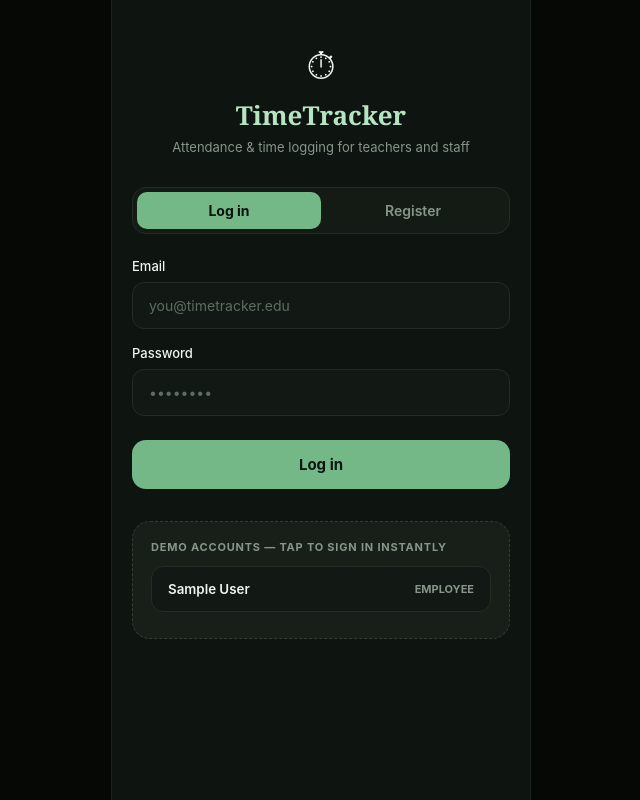
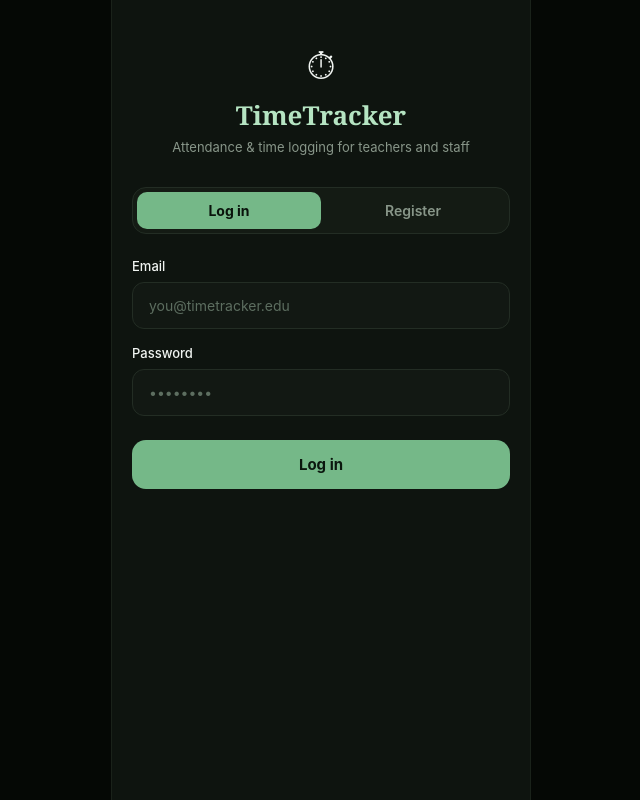
Before and after one commit to sairaarias/timeTracker, a Django app: page /login/ in a window 1280 px wide. Shown: the whole page, without its empty margins (319-959 px from the left). Run offline with Django 5.2, Linux system fonts and the light colour scheme; tables that the repository leaves empty hold one stand-in row (values such as "Sample post").

Commit message:
Remove demo accounts card from login page

```diff
--- a/TimeTracker/templates/TimeTracker/login.html
+++ b/TimeTracker/templates/TimeTracker/login.html
@@ -1,10 +1,5 @@
 {% extends 'TimeTracker/base.html' %}
 {% block content %}
-<style>
-    .role-badge-ADMIN { color: #8de2a6; font-size: 11px; font-weight: 700; }
-    .role-badge-EMPLOYEE { color: var(--text-muted); font-size: 11px; font-weight: 700; }
-</style>
-
 <div style="text-align: center; margin: 24px 0 32px 0;">
     <div style="font-size: 38px; margin-bottom: 8px;">⏱</div>
     <div style="font-size: 26px; font-family: Georgia, serif; font-weight: 700; color: #b5e4c2;">TimeTracker</div>
@@ -33,17 +28,4 @@
     <button type="submit" class="btn-primary" style="margin-top: 8px;">Log in</button>
 </form>
 
-<div class="card" style="margin-top: 32px; border: 1px dashed #2f3e31;">
-    <div style="font-size: 11px; font-weight: 700; letter-spacing: 0.8px; color: var(--text-muted); margin-bottom: 12px;">DEMO ACCOUNTS — TAP TO SIGN IN INSTANTLY</div>
-    {% for p in demo_profiles %}
-    <form method="POST" style="margin-bottom: 8px;">
-        {% csrf_token %}
-        <input type="hidden" name="demo_user" value="{{ p.user.email }}">
-        <button type="submit" style="width: 100%; display: flex; justify-content: space-between; align-items: center; background: #121813; border: 1px solid var(--surface-border); border-radius: 12px; padding: 14px 16px; color: var(--text-main); font-weight: 600; cursor: pointer;">
-            <span>{{ p.full_name }}</span>
-            <span class="role-badge-{{ p.role }}">{{ p.role }}</span>
-        </button>
-    </form>
-    {% endfor %}
-</div>
 {% endblock %}
```
